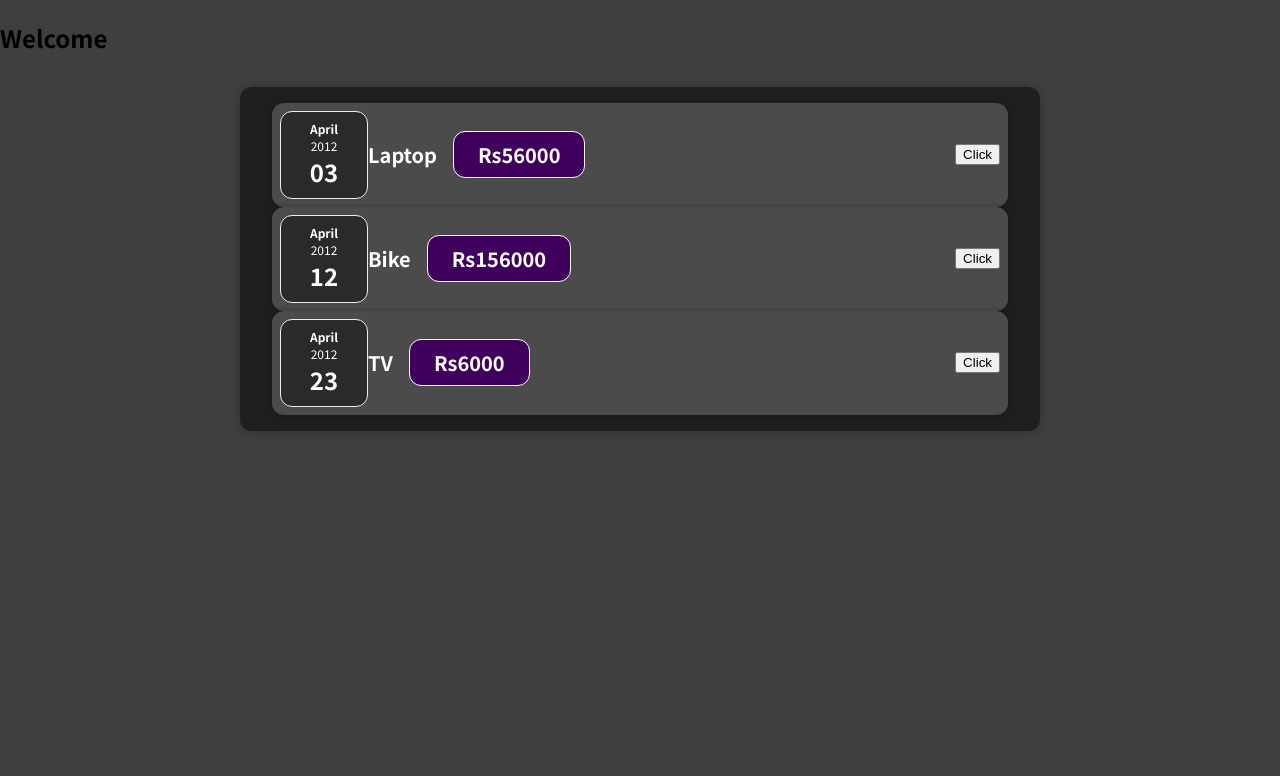
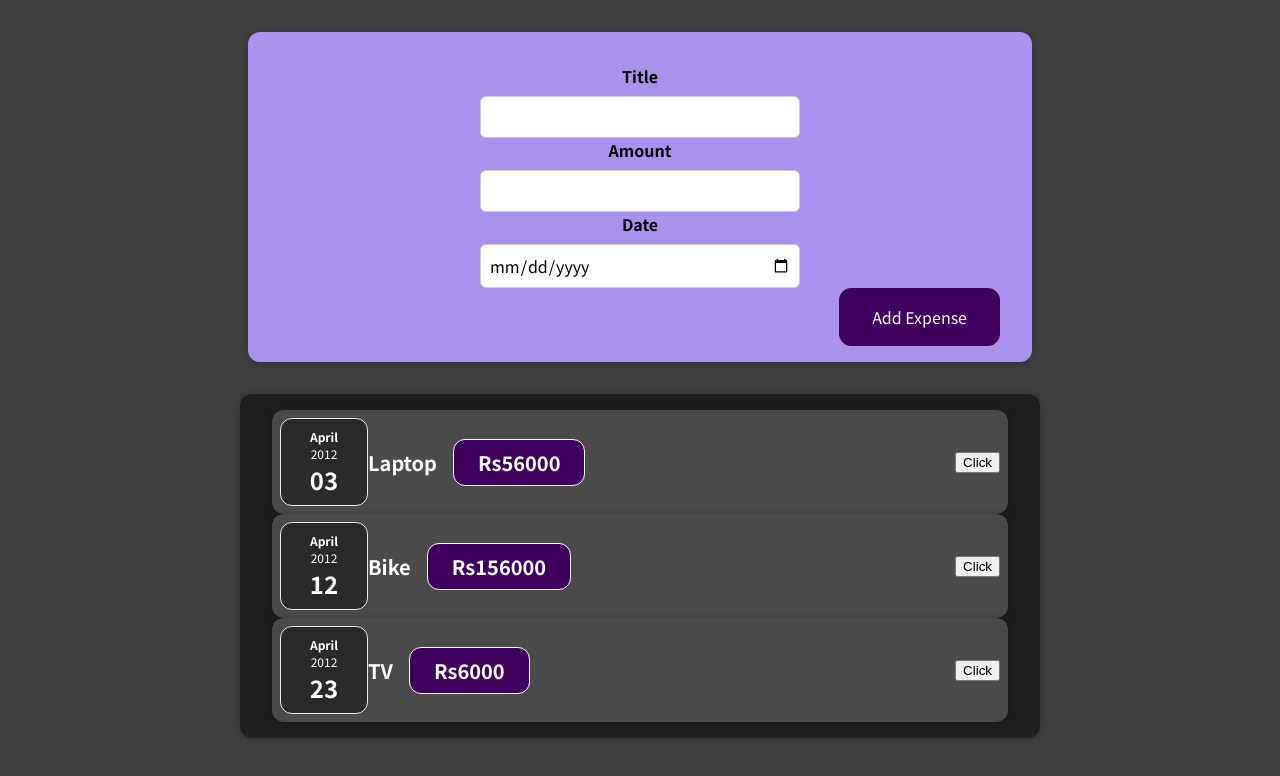
Before and after one commit to adarsh-godabole/React-app, a React (Create React App) app: page / in a window 1280 px wide. Shown: the top 776 px of the page. Built offline with nearby package versions, Linux system fonts and the light colour scheme.

Commit message:
Form added

```diff
--- a/src/App.js
+++ b/src/App.js
@@ -1,6 +1,7 @@
 import logo from "./logo.svg";
 import "./App.css";
 import Expenses from "./components/Expenses/Expenses";
+import NewExpense from "./components/NewExpense/NewExpense";
 
 const App = () => {
   const expenses = [
@@ -25,7 +26,7 @@
   ];
   return (
     <div>
-      <h2>Welcome</h2>
+      <NewExpense />
       <Expenses items={expenses} />
     </div>
   );
--- /dev/null
+++ b/src/components/NewExpense/ExpenseForm.css
@@ -0,0 +1,26 @@
+.new-expense__controls {
+  display: flex;
+  flex-wrap: wrap;
+  gap: 1rem;
+  margin-bottom: 1rem;
+  text-align: left;
+}
+
+.new-expense__control label {
+  font-weight: bold;
+  margin-bottom: 0.5rem;
+  display: block;
+}
+
+.new-expense__control input {
+  font: inherit;
+  padding: 0.5rem;
+  border-radius: 6px;
+  border: 1px solid #ccc;
+  width: 20rem;
+  max-width: 100%;
+}
+
+.new-expense__actions {
+  text-align: right;
+}
--- /dev/null
+++ b/src/components/NewExpense/ExpenseForm.js
@@ -0,0 +1,28 @@
+import React from "react";
+import "./ExpenseForm.css";
+
+export default function ExpenseForm() {
+  const TitleChangehandler = (event) => {
+    console.log(event.target.value);
+  };
+  return (
+    <form>
+      <div className="new-expense__controls"></div>
+      <div className="new-expense__control">
+        <label>Title</label>
+        <input type="text" onChange={TitleChangehandler} />
+      </div>
+      <div className="new-expense__control">
+        <label>Amount</label>
+        <input type="number" min="0" />
+      </div>
+      <div className="new-expense__control">
+        <label>Date</label>
+        <input type="Date" />
+      </div>
+      <div className="new-expense__actions">
+        <button type="submit">Add Expense</button>
+      </div>
+    </form>
+  );
+}
--- /dev/null
+++ b/src/components/NewExpense/NewExpense.css
@@ -0,0 +1,38 @@
+.new-expense {
+  background-color: #a892ee;
+  padding: 1rem;
+  margin: 2rem auto;
+  width: 49rem;
+  max-width: 95%;
+  border-radius: 12px;
+  text-align: center;
+  box-shadow: 0 1px 8px rgba(0, 0, 0, 0.25);
+}
+
+.new-expense button {
+  font: inherit;
+  cursor: pointer;
+  padding: 1rem 2rem;
+  border: 1px solid #40005d;
+  background-color: #40005d;
+  color: white;
+  border-radius: 12px;
+  margin-right: 1rem;
+}
+
+.new-expense button:hover,
+.new-expense button:active {
+  background-color: #510674;
+  border-color: #510674;
+}
+
+.new-expense button.alternative {
+  color: #220131;
+  border-color: transparent;
+  background-color: transparent;
+}
+
+.new-expense button.alternative:hover,
+.new-expense button.alternative:active {
+  background-color: #ddb3f8;
+}
--- /dev/null
+++ b/src/components/NewExpense/NewExpense.js
@@ -0,0 +1,13 @@
+import React from "react";
+import ExpenseForm from "./ExpenseForm";
+import "./NewExpense.css";
+
+const NewExpense = () => {
+  return (
+    <div className="new-expense">
+      <ExpenseForm />
+    </div>
+  );
+};
+
+export default NewExpense;
```
